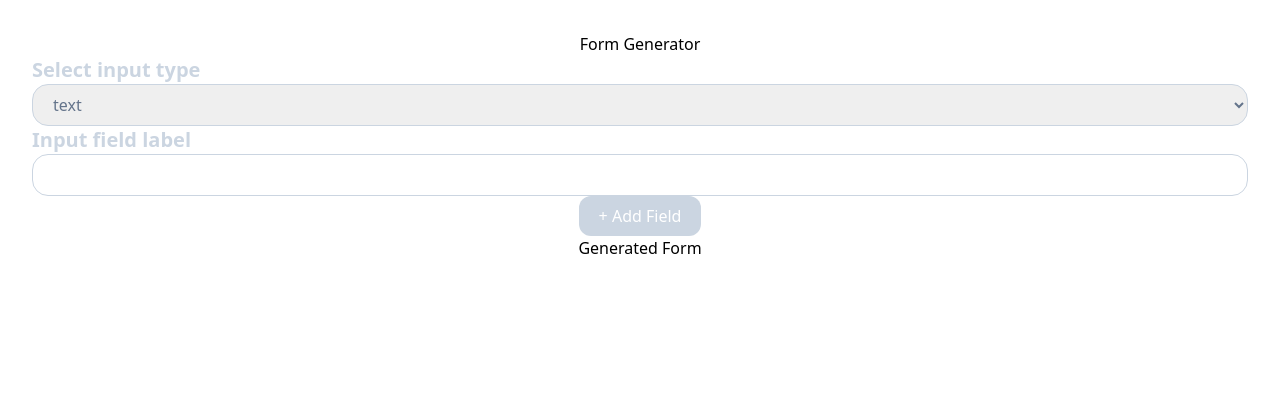
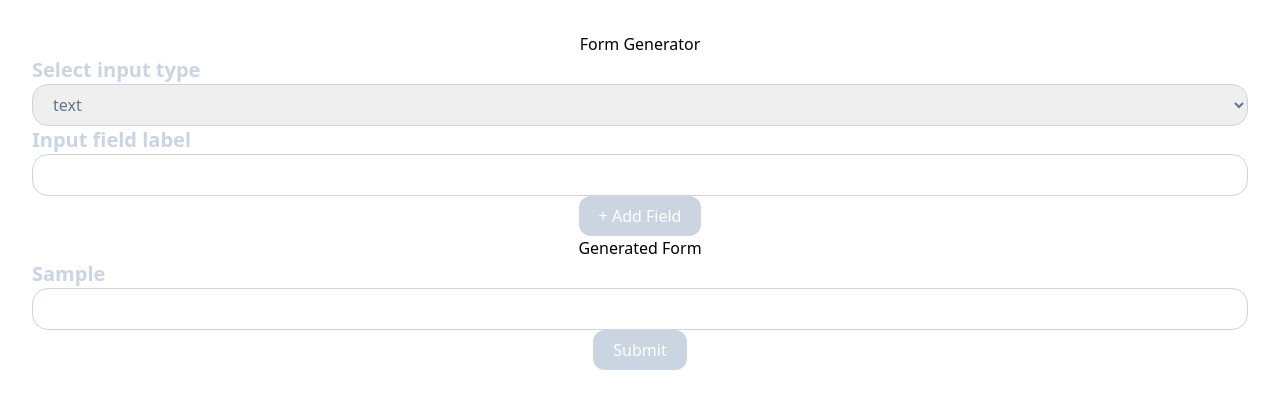
Before and after one commit to Olysar1/test-assignment, a React (Vite) app: page / in a window 1280 px wide. Both pictures are taken after typing "Sample" into the empty fields and a click on the button "+ Add Field". Shown: the top 408 px of the page. Built offline with nearby package versions, Linux system fonts and the light colour scheme.

Commit message:
add 1st working version of generated form

```diff
--- a/src/App.tsx
+++ b/src/App.tsx
@@ -6,7 +6,7 @@ const options = ["text", "checkbox", "select"];
 
 function App() {
   return (
-    <div className="flex justify-around">
+    <div className="flex justify-around gap-[5%]">
       <FormGenerator inputTypeOptions={options} />
       <GeneratedForm />
     </div>
--- a/src/components/FormGeneratorComponent/FormGenerator.component.tsx
+++ b/src/components/FormGeneratorComponent/FormGenerator.component.tsx
@@ -1,6 +1,7 @@
 import { ChangeEvent, FC, FormEvent, useState } from "react";
 import { IFormValues, Props } from "./FormGenerator.types";
 import { transformFormGeneratorFields } from "../../utils/transformFormGeneratorFields";
+import { useFormFields } from "../../context/FormFieldsContext/FormFieldsContext";
 
 const formDefaultValues: IFormValues = {
   inputType: "text",
@@ -11,6 +12,7 @@ const formDefaultValues: IFormValues = {
 const FormGenerator: FC<Props> = ({ inputTypeOptions }) => {
   const [formValues, setFormValues] = useState(formDefaultValues);
   const [newOption, setNewOption] = useState("");
+  const { setFormFields } = useFormFields();
 
   const handleChange = (
     e: ChangeEvent<HTMLInputElement | HTMLSelectElement>
@@ -40,7 +42,6 @@ const FormGenerator: FC<Props> = ({ inputTypeOptions }) => {
   };
 
   const handleRemoveOption = (option: string) => {
-    console.log(option);
     setFormValues((prev) => ({
       ...prev,
       selectFieldOptions: prev.selectFieldOptions.filter(
@@ -51,8 +52,9 @@ const FormGenerator: FC<Props> = ({ inputTypeOptions }) => {
 
   const handleSubmit = (e: FormEvent<HTMLFormElement>) => {
     e.preventDefault();
-    console.log("Form Submitted:", transformFormGeneratorFields(formValues));
+    const cleanFormFieldObject = transformFormGeneratorFields(formValues);
 
+    setFormFields((prev) => [...prev, cleanFormFieldObject]);
     setFormValues(formDefaultValues);
   };
 
--- a/src/components/GeneratedFormComponent/GeneratedForm.component.tsx
+++ b/src/components/GeneratedFormComponent/GeneratedForm.component.tsx
@@ -1,7 +1,69 @@
+import { ChangeEvent, FormEvent, useState } from "react";
+import { useFormFields } from "../../context/FormFieldsContext/FormFieldsContext";
+import { toCamelCase } from "../../utils/toCamelCase";
+
 const GeneratedForm = () => {
+  const { formFields } = useFormFields();
+  const [formValues, setFormValues] = useState({});
+
+  const handleChange = (
+    e: ChangeEvent<HTMLInputElement | HTMLSelectElement>
+  ) => {
+    const { name, value, checked, type } = e.target as HTMLInputElement;
+
+    setFormValues((prev) => ({
+      ...prev,
+      [name]: type === "checkbox" ? checked : value,
+    }));
+  };
+
+  const handleSubmit = (e: FormEvent<HTMLFormElement>) => {
+    e.preventDefault();
+
+    console.log(formValues);
+  };
+
   return (
     <div className="w-1/2 flex flex-col items-center gap-5">
-        <h1 className="text-3xl font-thin">Generated Form</h1>
+      <h1 className="text-3xl font-thin">Generated Form</h1>
+      {formFields.length > 0 && (
+        <form
+          className="flex flex-col items-start gap-3 w-full"
+          onSubmit={handleSubmit}
+        >
+          {formFields.map((field, index) => {
+            const fieldName = toCamelCase(field.inputLabel);
+            return (
+              <div key={index} className="form-field-layout">
+                <label htmlFor={fieldName} className="input-label-base">
+                  {field.inputLabel}
+                </label>
+                {field.inputType === "select" ? (
+                  <select
+                    name={fieldName}
+                    value={formValues[fieldName]}
+                    onChange={handleChange}
+                    className="input-base"
+                  >
+                    {field.selectFieldOptions.map((option) => {
+                      return <option key={option}>{option}</option>;
+                    })}
+                  </select>
+                ) : (
+                  <input
+                    type={field.inputType}
+                    name={fieldName}
+                    value={formValues[fieldName]}
+                    onChange={handleChange}
+                    className="input-base"
+                  />
+                )}
+              </div>
+            );
+          })}
+          <button className="btn-primary">Submit</button>
+        </form>
+      )}
     </div>
   );
 };
--- /dev/null
+++ b/src/context/FormFieldsContext/FormFieldsContext.ts
@@ -0,0 +1,9 @@
+import { createContext, Dispatch, SetStateAction, useContext } from "react";
+import { IFormValues } from "../../components/FormGeneratorComponent/FormGenerator.types";
+
+export const FormFieldsContext = createContext<{
+  formFields: IFormValues[];
+  setFormFields: Dispatch<SetStateAction<IFormValues[]>>;
+}>({ formFields: [], setFormFields: () => {} });
+
+export const useFormFields = () => useContext(FormFieldsContext);
--- /dev/null
+++ b/src/context/FormFieldsContext/FormFieldsProvider.tsx
@@ -0,0 +1,13 @@
+import { ReactNode, useState } from "react";
+import { IFormValues } from "../../components/FormGeneratorComponent/FormGenerator.types";
+import { FormFieldsContext } from "./FormFieldsContext";
+
+export const FormFieldsProvider = ({ children }: { children: ReactNode }) => {
+  const [formFields, setFormFields] = useState<IFormValues[]>([]);
+
+  return (
+    <FormFieldsContext.Provider value={{ formFields, setFormFields }}>
+      {children}
+    </FormFieldsContext.Provider>
+  );
+};
--- a/src/main.tsx
+++ b/src/main.tsx
@@ -1,10 +1,13 @@
-import { StrictMode } from 'react'
-import { createRoot } from 'react-dom/client'
-import App from './App.tsx'
-import './index.css'
+import { StrictMode } from "react";
+import { createRoot } from "react-dom/client";
+import App from "./App.tsx";
+import "./index.css";
+import { FormFieldsProvider } from "./context/FormFieldsContext/FormFieldsProvider.tsx";
 
-createRoot(document.getElementById('root')!).render(
+createRoot(document.getElementById("root")!).render(
   <StrictMode>
-    <App />
-  </StrictMode>,
-)
+    <FormFieldsProvider>
+      <App />
+    </FormFieldsProvider>
+  </StrictMode>
+);
--- /dev/null
+++ b/src/utils/toCamelCase.ts
@@ -0,0 +1,9 @@
+export const toCamelCase = (string: string): string => {
+  return string
+    .toLowerCase()
+    .split(/[\s-_]+/)
+    .map((word, index) =>
+      index === 0 ? word : word.charAt(0).toUpperCase() + word.slice(1)
+    )
+    .join("");
+};
```
